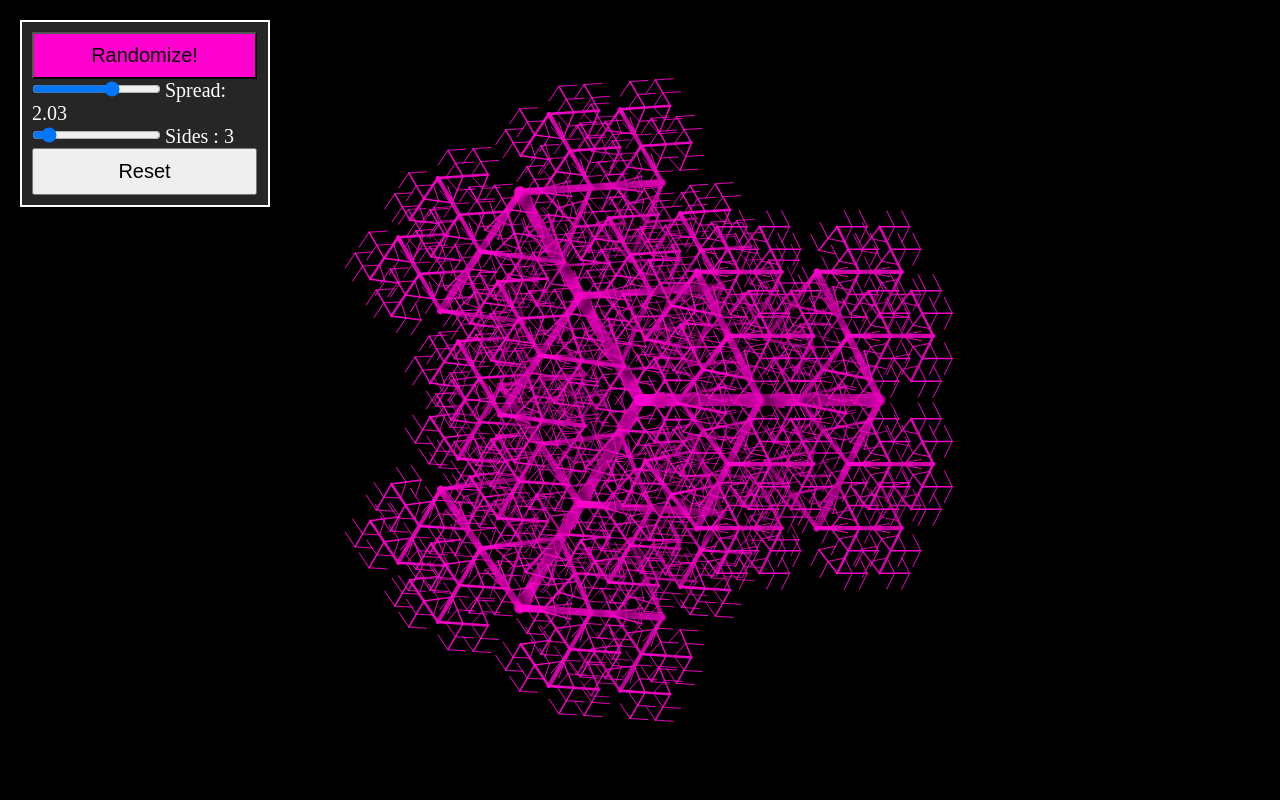
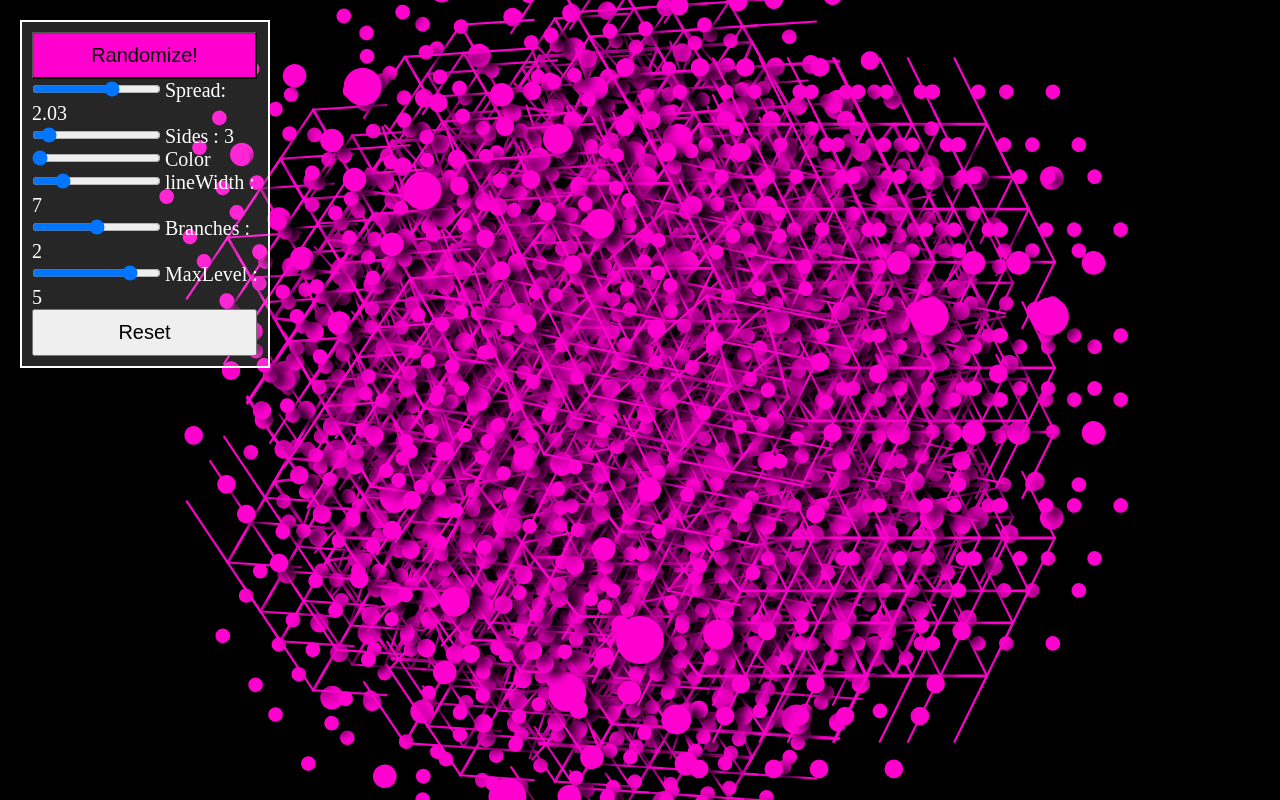
Before and after one commit to R3d1001/html5-canvas, a plain HTML site: page Generative Art/index.html in a window 1280 px wide. Both pictures are taken after a click on the button "Randomize!". Drawn offline with Linux system fonts and the light colour scheme.

Commit message:
added sliders for color, linewidth, branches and maxlevel, todo: add option for octopus fractals

```diff
--- a/Generative Art/index.html
+++ b/Generative Art/index.html
@@ -21,6 +21,35 @@
             step="1" value="1">
             <label for="sides">Sides</label>
         </div>
+        <div>
+            <input id="color" type="range" min="0" max="360"
+            step="1" value="1">
+            <label for="color">Color</label>
+        </div>
+        <div>
+            <input id="linewidth" type="range" min="1" max="30"
+            step="1" value="15">
+            <label for="linewidth">lineWidth</label>
+        </div>
+        <div>
+            <input id="branches" type="range" min="1" max="3"
+            step="1" value="2">
+            <label for="branches">branches</label>
+        </div>
+        <div>
+            <input id="maxLevel" type="range" min="1" max="6"
+            step="1" value="5">
+            <label for="maxLevel">maxLevel</label>
+        </div>
+        <!-- TODO
+        <div>
+            <input type="checkbox" id="octopusFractal">
+            <label for="octopusFractal" class="switch">
+                <span class="slider round"></span>
+                octopusFractal
+            </label>
+        </div>
+        -->
         <button id="resetButton">Reset</button>
     </div>
     <script src="script.js"></script>
--- a/Generative Art/script.js
+++ b/Generative Art/script.js
@@ -45,8 +45,8 @@ window.addEventListener("load",function(){//the code runs once all assets(html,s
    //size is calculated by a ternary operator in the form
    //condition to evaluate ? run this if true : run this if false;
    let size=canvas.width<canvas.height ? canvas.width*0.3:canvas.height*0.3;
-   const maxLevel=5;//how many max levels we want to run in our function keeping it const so that it does not get randomized
-   const branches=2;//the number of branches we want from the main branch
+   let maxLevel=5;//how many max levels we want to run in our function keeping it const so that it does not get randomized
+   let branches=2;//the number of branches we want from the main branch
    let sides=5;
    let spread=0.5;//the angle spread of each branch
    let scale=0.5;//tells the scale we want each subbranch to change by
@@ -58,6 +58,48 @@ window.addEventListener("load",function(){//the code runs once all assets(html,s
 
    const randomButton=document.getElementById("randomizeButton");//get our randomizing button
    const resetButton=document.getElementById("resetButton");//get our resetting button
+
+   let octopusFractal=false;
+   /*TODO
+   const octopusFractalEnabler=this.document.getElementById("octopusFractal");//get the octopus fractal enabling button
+   octopusFractalEnabler.addEventListener("change",function(){
+    octopusFractal=!octopusFractal;
+    drawFractal();
+   })
+   */
+
+   const slider_branches=this.document.getElementById("branches");
+   const label_branches=this.document.querySelector("[for='branches']");
+   slider_branches.addEventListener("change",function(e){
+    branches=e.target.value;
+    updateSliders();
+    drawFractal();
+   })
+
+   const slider_maxLevel=this.document.getElementById("maxLevel");
+   const label_maxLevel=this.document.querySelector("[for='maxLevel']");
+   slider_maxLevel.addEventListener("change",function(e){
+    maxLevel=e.target.value;
+    updateSliders();
+    drawFractal();
+   })
+
+   const slider_lineWidth=this.document.getElementById("linewidth");
+   const label_lineWidth=this.document.querySelector("[for='linewidth']");
+   slider_lineWidth.addEventListener("change",function(e){
+    lineWidth=e.target.value;
+    updateSliders();
+    drawFractal();
+   })
+
+
+   const slider_color=this.document.getElementById("color");
+   const label_color=this.document.querySelector("[for='color']");
+   slider_color.addEventListener("change",function(e){
+    color="hsl("+e.target.value+",100%,50%)";
+    updateSliders();
+    drawFractal();
+   })
 
    const slider_Spread=this.document.getElementById("spread");//get our spreads id
    const label_Slider=document.querySelector("[for='spread']");//get our label which we made for spread
@@ -96,7 +138,11 @@ window.addEventListener("load",function(){//the code runs once all assets(html,s
     ctx.stroke();
 
     for(let i=0;i<branches;i++){
-
+        if(octopusFractal){
+            ctx.rotate(Math.PI*2)/sides;
+            drawBranch(0);
+        }
+        else{
             ctx.save();//by saving here we can redo for the other side too
             //the settings which changes our next lines
             ctx.translate(size-(size/branches)*i,0);//we tell it to translate by this ammount
@@ -109,27 +155,35 @@ window.addEventListener("load",function(){//the code runs once all assets(html,s
             drawBranch(level+1);
             ctx.restore();
 
+            //commenting out from here
             ctx.save();
             //by changing spread to -spread, we do for the other side too
             //ctx.save();//by saving here we can redo for the other side too
             //the settings which changes our next lines
             ctx.rotate(-spread);
+            //till here will cause a single branch to be made and we can make fractal hooks this way
 
             //so that it calls itself incrementingly recursively
             drawBranch(level+1);
             ctx.restore();
             ctx.restore();
         }
+    }
+    //causes circles to be drawn as well. we can remove this from here and add to drawfractal() to reduce computation
+    ctx.beginPath();
+    ctx.arc(0,size,size*0.1,0,Math.PI*2);
+    ctx.fill();
 
    }
 
-   lineWidth=Math.floor(Math.random()*10)+10;
+
    function drawFractal(){
     ctx.clearRect(0,0,canvas.width,canvas.height);//to clear the previous fractal
     ctx.save();
 
     ctx.lineWidth=lineWidth;
     ctx.strokeStyle=color;//the color we want it
+    ctx.fillStyle=color;//so that our fills are also of same color
     ctx.translate(canvas.width/2,canvas.height/2);
     ctx.scale(1,1);
     ctx.rotate(0);
@@ -144,10 +198,10 @@ window.addEventListener("load",function(){//the code runs once all assets(html,s
 
    //our randomize button changes the following settings
    function randomizeFractal(){
-    lineWidth=Math.floor(Math.random()*10)+10;
-    sides=Math.floor(Math.random()*9)+2;//random value between 2 and 9, flooring so that we get an integer value
+    lineWidth=Math.floor(Math.random()*30)+1;
+    sides=Math.floor(Math.random()*7)+2;//random value between 2 and 9, flooring so that we get an integer value
     spread=(Math.random()*2.9)+0.1;//random value between 0.1 and 3
-    scale=(Math.random()*0.2)+0.4;;//random value between 0.4 and 0.6
+    scale=(Math.random()*0.4)+0.4;;//random value between 0.4 and 0.8
     color="hsl("+Math.random()*360+",100%,50%)";
 
     drawFractal();//draw the updated fractal
@@ -167,6 +221,8 @@ window.addEventListener("load",function(){//the code runs once all assets(html,s
     scale=0.5;
     color="hsl("+Math.random()*360+",100%,50%)";
     lineWidth=15;
+    branches=2;
+    maxLevel=5;
    }
    resetButton.addEventListener("click",function(){
     resetFractal();
@@ -181,6 +237,26 @@ window.addEventListener("load",function(){//the code runs once all assets(html,s
     label_Slider.innerText="Spread: "+Number(spread).toFixed(2);//tells us to bring up to 2 decimal places when showing, we use Number() to convert the stirng type to a number
     slider_Sides.value=sides;
     label_Sides.innerText="Sides : "+sides;
+    slider_lineWidth.value=lineWidth;
+    label_lineWidth.innerText="lineWidth : "+Number(lineWidth);
+    slider_maxLevel.value=maxLevel;
+    label_maxLevel.innerText="MaxLevel : "+maxLevel;
+    slider_branches.value=branches;
+    label_branches.innerText="Branches : "+branches;
    }
    updateSliders();//so that slider values and labels are updated on page load
+
+   window.addEventListener("resize",function(){//so that it resizes as window size changes
+    canvas.width=window.innerWidth;
+    canvas.height=this.window.innerHeight;
+    //to adjust for widescreen and tallscreen
+    size=canvas.width<canvas.height?canvas.width*0.3:canvas.height*0.3;
+
+    //as shadows are lost when resizing
+    ctx.shadowColor="rgba(0,0,0,0.7)";
+    ctx.shadowOffsetX=10;
+    ctx.shadowOffsetY=5;
+    ctx.shadowBlur=10
+    drawFractal();
+   })
 });
```
Lines whose indentation alone changed are shown as unchanged.
